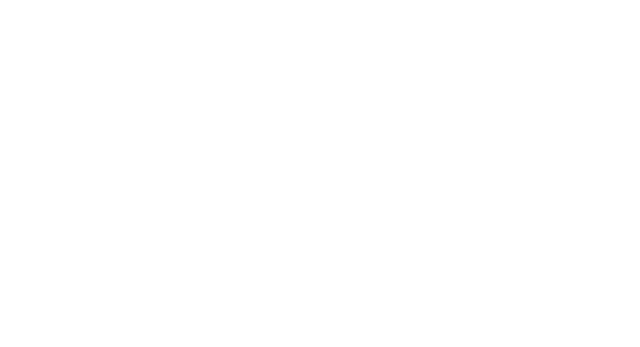
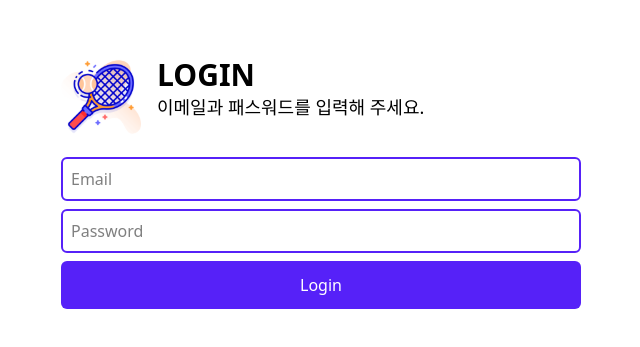
Before and after one commit to DH-React-Next-Project/racket-talk, a Next.js app: page /login in a window 1280 px wide. Shown: the part 207-554 px from the top of the page, without its empty margins (319-959 px from the left). Built offline with nearby package versions, Linux system fonts and the light colour scheme.

Commit message:
Feat: 로그인 기능 구현

```diff
--- /dev/null
+++ b/src/app/api/user/login/route.ts
@@ -0,0 +1,39 @@
+import { NextRequest, NextResponse } from "next/server";
+import { prisma } from "@/utils/prismaClient";
+
+export async function POST(req: NextRequest) {
+  try {
+    const body = await req.json();
+    const { email, password } = body;
+
+    if (!email || !password) {
+      return NextResponse.json(
+        { message: "Missing required fields." },
+        { status: 400 }
+      );
+    }
+
+    // 이메일을 매개로 동일한 이메일 항목을 가지고 있는 행을 찾기
+    const user = await prisma.user.findUnique({ where: { email } });
+
+    // 동일한 이메일을 가진 행이 없거나, 있지만 입력한 패스워드와 다를 경우 401 에러를 반환
+    if (!user || user.password !== password) {
+      return NextResponse.json(
+        { message: "Invalid email or password." },
+        { status: 401 }
+      );
+    }
+
+    // 로그인 성공
+    return NextResponse.json(
+      { message: "Login Successful!", user },
+      { status: 200 }
+    );
+  } catch (error) {
+    console.error("Login Error", error);
+    return NextResponse.json(
+      { message: "Internal Server Error" },
+      { status: 500 }
+    );
+  }
+}
--- a/src/app/join/page.tsx
+++ b/src/app/join/page.tsx
@@ -102,7 +102,7 @@ const JoinPage = () => {
         />
         <button
           onClick={onSubmit}
-          className="bg-main rounded-md p-3 text-white"
+          className="bg-main bg-opacity-25 rounded-md p-3 text-white"
         >
           Join
         </button>
--- a/src/app/login/page.tsx
+++ b/src/app/login/page.tsx
@@ -1,5 +1,87 @@
+"use client";
+
+import Image from "next/image";
+import logo from "@/assets/join/logo-without-text.svg";
+import { useState } from "react";
+
+type FormState = {
+  email: string;
+  password: string;
+};
+
 const LoginPage = () => {
-  return <></>;
+  const [form, setForm] = useState<FormState>({
+    email: "",
+    password: "",
+  });
+
+  console.log(form);
+
+  const onSubmit = async () => {
+    try {
+      const res = await fetch("/api/user/login", {
+        method: "POST",
+        headers: { "Content-Type": "application/json" },
+        body: JSON.stringify({
+          email: form.email,
+          password: form.password,
+        }),
+      });
+
+      let data;
+
+      try {
+        data = await res.json();
+      } catch {
+        data = { message: "서버 응답이 올바르지 않습니다." };
+      }
+
+      if (!res.ok) {
+        alert(`로그인 실패: ${data.message}`);
+      } else {
+        alert("로그인 성공!");
+      }
+    } catch (error) {
+      console.error("회원가입 요청 실패:", error);
+      alert("요청 중 오류가 발생했습니다.");
+    }
+  };
+
+  return (
+    <div className="flex flex-col p-5 min-h-screen justify-center items-center">
+      {/* 회원가입 가이드 */}
+      <div className="flex gap-4 w-full px-5">
+        <Image src={logo} alt="logo" width={80} height={80} />
+        <div className="flex flex-col">
+          <p className="text-3xl font-bold">LOGIN</p>
+          <p className="text-lg">이메일과 패스워드를 입력해 주세요.</p>
+        </div>
+      </div>
+
+      {/* 정보 입력창 */}
+      <div className="w-full p-5 flex flex-col gap-2">
+        <input
+          placeholder="Email"
+          value={form.email}
+          onChange={(e) => setForm({ ...form, email: e.target.value })}
+          className="border-2 border-main p-2 rounded-md w-full focus:border-charcoal focus:outline-none"
+        />
+        <input
+          placeholder="Password"
+          value={form.password}
+          onChange={(e) => setForm({ ...form, password: e.target.value })}
+          type="password"
+          className="border-2 border-main p-2 rounded-md w-full focus:border-charcoal focus:outline-none"
+        />
+        <button
+          onClick={onSubmit}
+          className="bg-main bg-opacity-25 rounded-md p-3 text-white"
+        >
+          Login
+        </button>
+      </div>
+    </div>
+  );
 };
 
 export default LoginPage;
```
